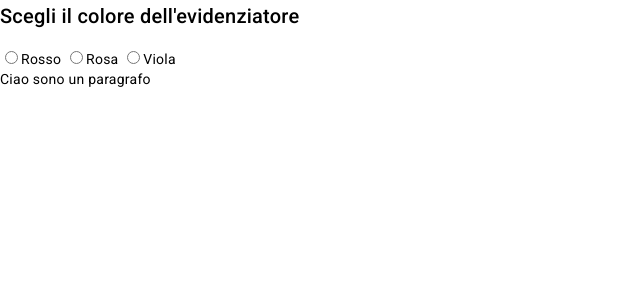
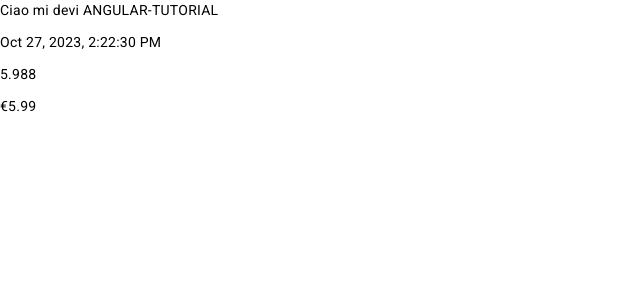
Before and after one commit to gianlucanesta/angular-tutorial, an Angular app: page / in a window 1280 px wide. Shown: the top 300 px of the page, without its empty margins (0-640 px from the left). Built offline with nearby package versions, Linux system fonts and the light colour scheme.

Commit message:
Pipe Functions

```diff
--- a/src/app/app.component.html
+++ b/src/app/app.component.html
@@ -1,21 +1,6 @@
-<h2>Scegli il colore dell'evidenziatore</h2>
+<p>Ciao mi devi {{ title | uppercase }}</p>
 
-<div>
-  <input
-    type="radio"
-    name="coloreEvidenziatore"
-    (click)="cambiaColoreEvidenziatore('red')"
-  />Rosso
-  <input
-    type="radio"
-    name="coloreEvidenziatore"
-    (click)="cambiaColoreEvidenziatore('pink')"
-  />Rosa
-  <input
-    type="radio"
-    name="coloreEvidenziatore"
-    (click)="cambiaColoreEvidenziatore('violet')"
-  />Viola
-</div>
+<p>{{ oggi | date : "medium" }}</p>
 
-<p [appHighlight]="colore" defaultColor="green">Ciao sono un paragrafo</p>
+<p>{{ numero | number : "1.0-4" }}</p>
+<p>{{ numero | currency : "EUR" }}</p>
--- a/src/app/app.component.ts
+++ b/src/app/app.component.ts
@@ -14,7 +14,11 @@ import {
 export class AppComponent implements AfterViewInit {
   colore = '';
 
+  numero = 5.98797;
+
   title = 'angular-tutorial';
+
+  oggi = Date.now();
 
   persone = [
     { nome: 'luca', cognome: 'rossi', isOnline: true, color: 'blue' },
```
